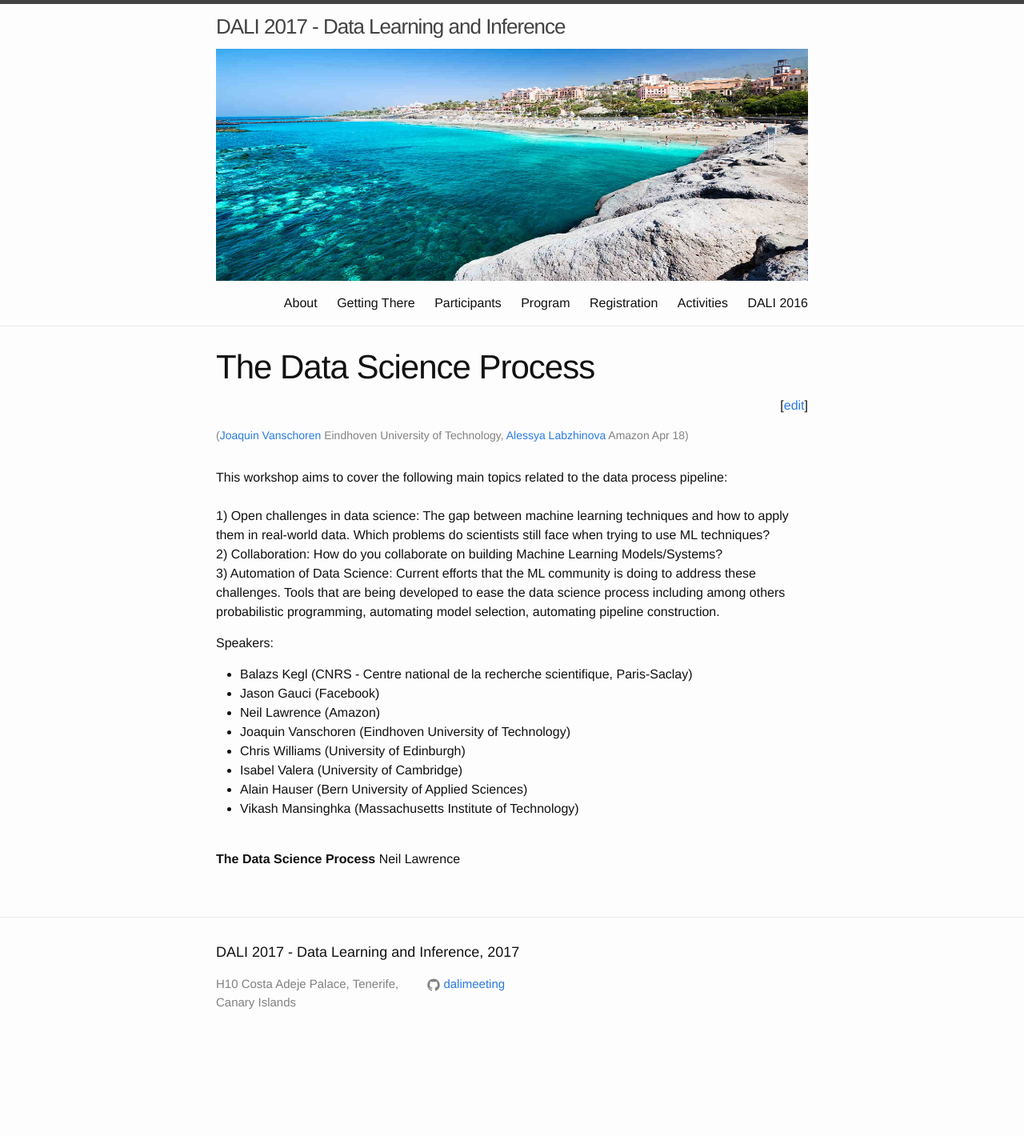
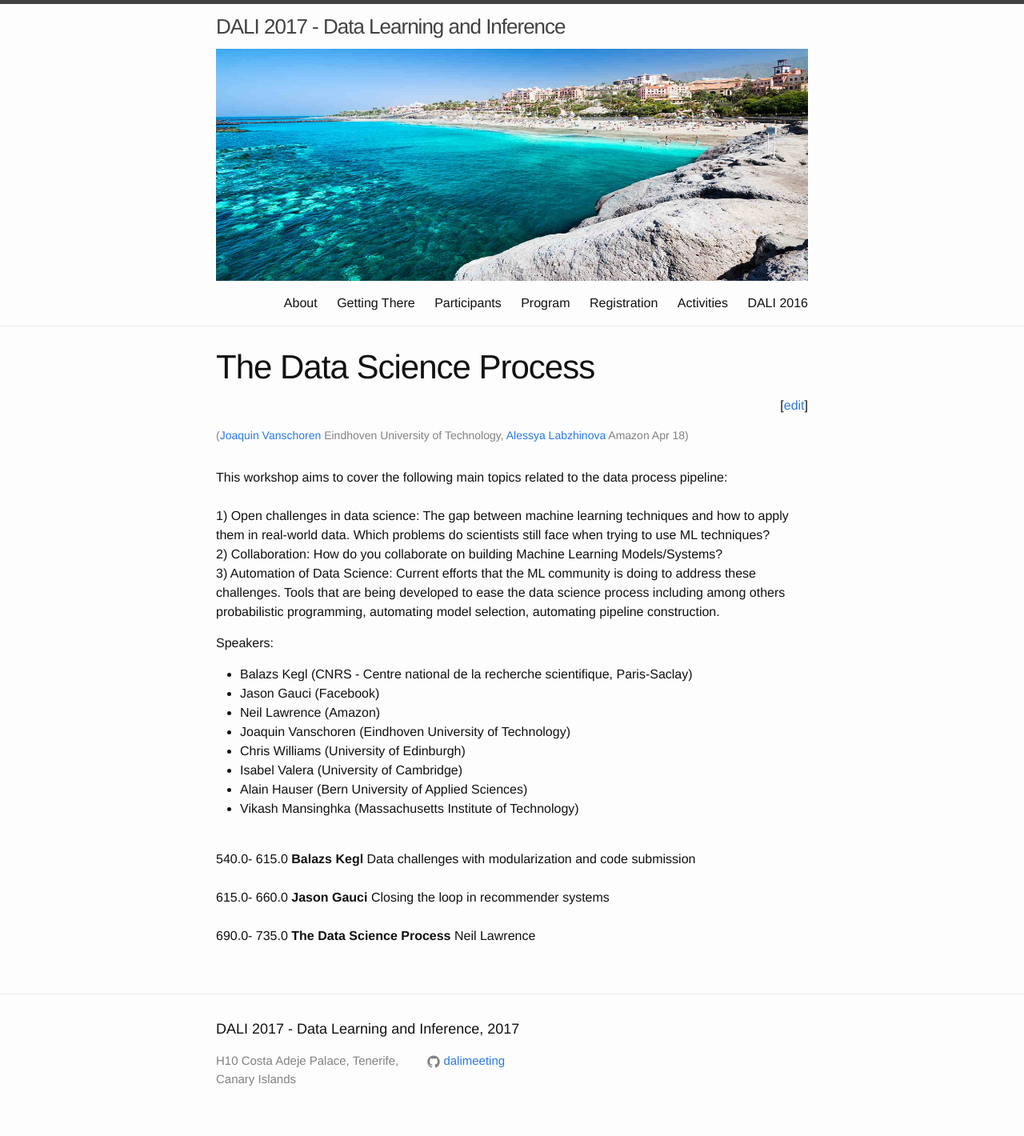
Before and after one commit to dalimeeting/dalimeeting.github.io, a Jekyll site: the page built from _posts/2017-04-18-the-data-science-process.md, in a window 1280 px wide. Shown: the whole page at 80% size. Built offline with Jekyll 4.4.1, drawn with Linux system fonts in a browser that asks for light colours; before the commit the page ends 1324 px from its top, so only the background shows below that; some of the changed lines change nothing that is shown.

Commit message:
Adding workshop talks

```diff
--- a/_posts/2017-04-18-the-data-science-process.md
+++ b/_posts/2017-04-18-the-data-science-process.md
@@ -19,11 +19,23 @@ organizers:
 room:
 show_abstracts: false
 talks:
+- title: Balazs Kegl
+  speaker: Data challenges with modularization and code submission
+  youtube:
+  start: 9:00
+  end: 10:15
+  abstract: Motivated by the shortcomings of traditional data challenges, we have developed a unique concept and platform, called Rapid Analytics and Model Prototyping (RAMP), based on modularization and code submission. Open code submission allows participants to build on each other’s ideas, provides the organizers with a fully functioning prototype, and makes it possible to build complex machine learning workflows while keeping the contributions simple. We will start this presentation by describing the context and motivation, the guiding design principles, and some of the technical details (front and backend) of the platform. We will then walk you through some of the most interesting workflows and applications (e.g., anomaly detection in particle physics detectors, classifying molecular spectra for safe drug administration, spatio-temporal time series prediction in climate science). In the last third of the talk we will present a preliminary analysis of the RAMPs that touches on both the technical (machine learning) aspects of the tool and on the sociology of crowdsourcing data analytics.
+- title: Jason Gauci
+  speaker: Closing the loop in recommender systems
+  youtube:
+  start: 10:15
+  end: 11:00
+  abstract: In this talk I will walk through a brief history of recommender system implementations in YouTube, iOS Proactive Assistant, and Facebook Newsfeed.  One key challenge in all of these products is that models are learning from a dataset and updating the same dataset simultaneously. I'll discuss a set of issues that arise from these dynamics and ways to address these issues, including an introduction to deep reinforcement learning.
 - title: The Data Science Process
   speaker: Neil Lawrence
   youtube:
-  start:
-  end:
+  start: 11:30
+  end: 12:15
   abstract: In this talk we will focus on challenges in facilitating the data science pipeline. Drawing on experience from projects in computational biology, the developing world and Amazon I’ll propose different ideas for facilitating the data science process including analogies that help software engineers understand the challenges for data science and formalizations, such as data readiness levels, which allow management to reason about the obstacles in the process.
 speakers:
 - Balazs Kegl (CNRS - Centre national de la recherche scientifique, Paris-Saclay)
```
